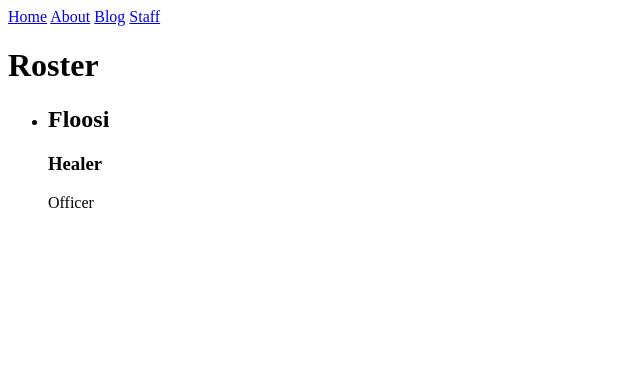
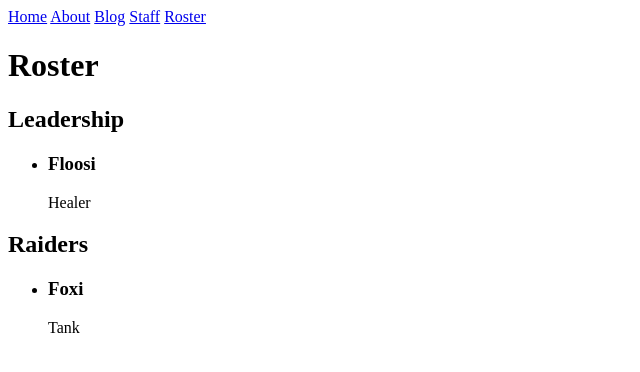
Before and after one commit to floosi/magnitude, a Jekyll site: the page built from roster.html, in a window 1280 px wide. Shown: the top 372 px of the page, without its empty margins (0-640 px from the left). Built offline with Jekyll 4.4.1, drawn with Linux system fonts in a browser that asks for light colours.

Commit message:
setup rank separation

```diff
--- a/roster.html
+++ b/roster.html
@@ -4,12 +4,31 @@ title: Roster
 
 <h1>{{ page.title }}</h1>
 
+<section class="players">
+  <div class="container">
+    <h2>Leadership</h2>
     <ul>
       {% for player in site.players %}
+        {% if player.rank == 'Officer' %}
           <li class="{{ player.class }}">
-    <h2>{{ player.name }}</h2>
-    <h3>{{ player.role }}</h3>
-    <p>{{ player.rank}}</p>
+            <h3>{{ player.name }}</h3>
+            <p>{{ player.role }}</p>
           </li>
+        {% endif %}
       {% endfor %}
     </ul>
+  </div>
+  <div class="container">
+    <h2>Raiders</h2>
+    <ul>
+      {% for player in site.players %}
+        {% if player.rank == 'Raider' %}
+          <li class="{{ player.class }}">
+            <h3>{{ player.name }}</h3>
+            <p>{{ player.role }}</p>
+          </li>
+        {% endif %}
+      {% endfor %}
+    </ul>
+  </div>
+</section>
```
Also changed, not shown: _data/navigation.yml (+5 -3 lines), _players/foxi.md (added, +6 -0 lines). Lines whose indentation alone changed are shown as unchanged.
